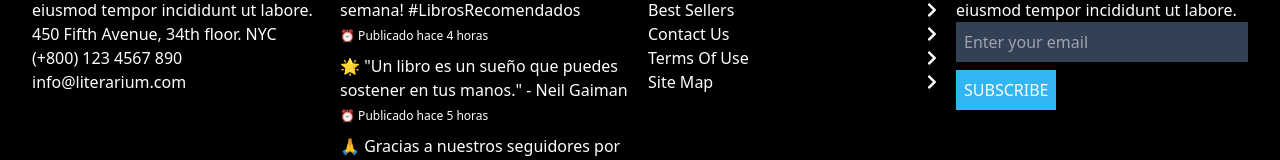
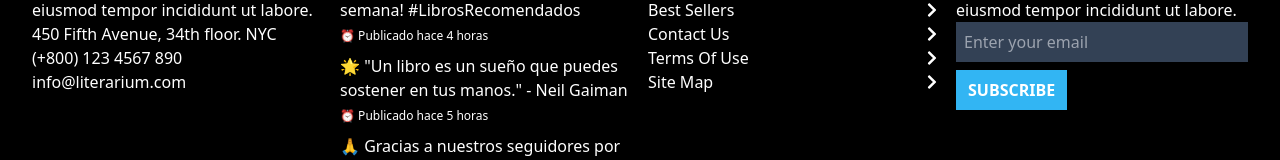
Before and after one commit to emmanuel-cruz-dev/literarium, a React (Vite) app: page / in a window 1280 px wide. Shown: the part 7528-7688 px from the top of the page. Built offline with nearby package versions, Linux system fonts and the light colour scheme.

Commit message:
estilos footer button

```diff
--- a/src/components/Footer.tsx
+++ b/src/components/Footer.tsx
@@ -93,7 +93,7 @@ const Footer = () => {
               placeholder="Enter your email"
               className="p-2 bg-slate-700"
             />
-            <button className="background-accent__item uppercase p-2 w-fit">
+            <button className="background-accent__item font-bold uppercase py-2 px-3 w-fit hover:bg-slate-700 transition-colors duration-300 ease-in-out">
               Subscribe
             </button>
           </form>
```
